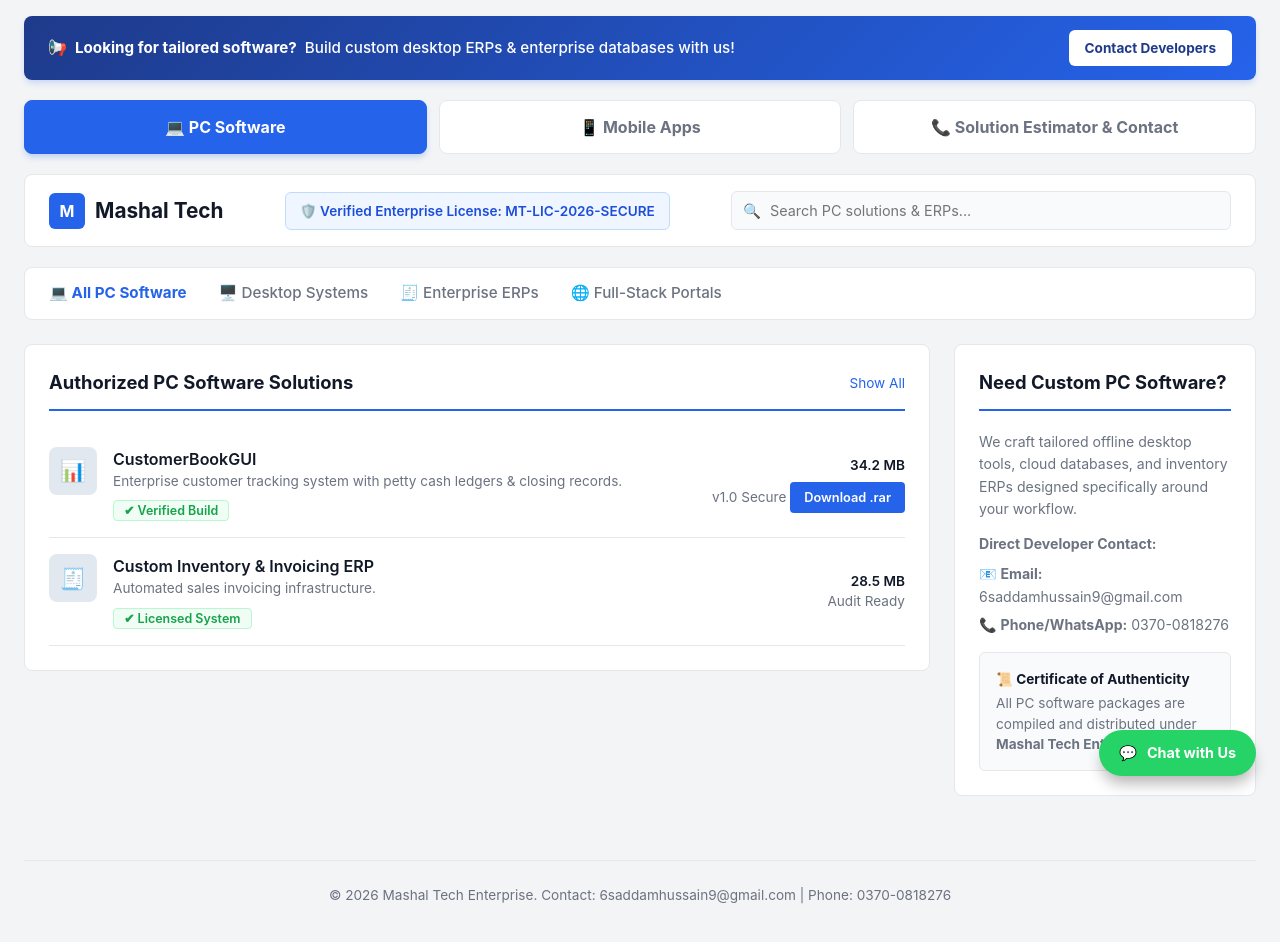
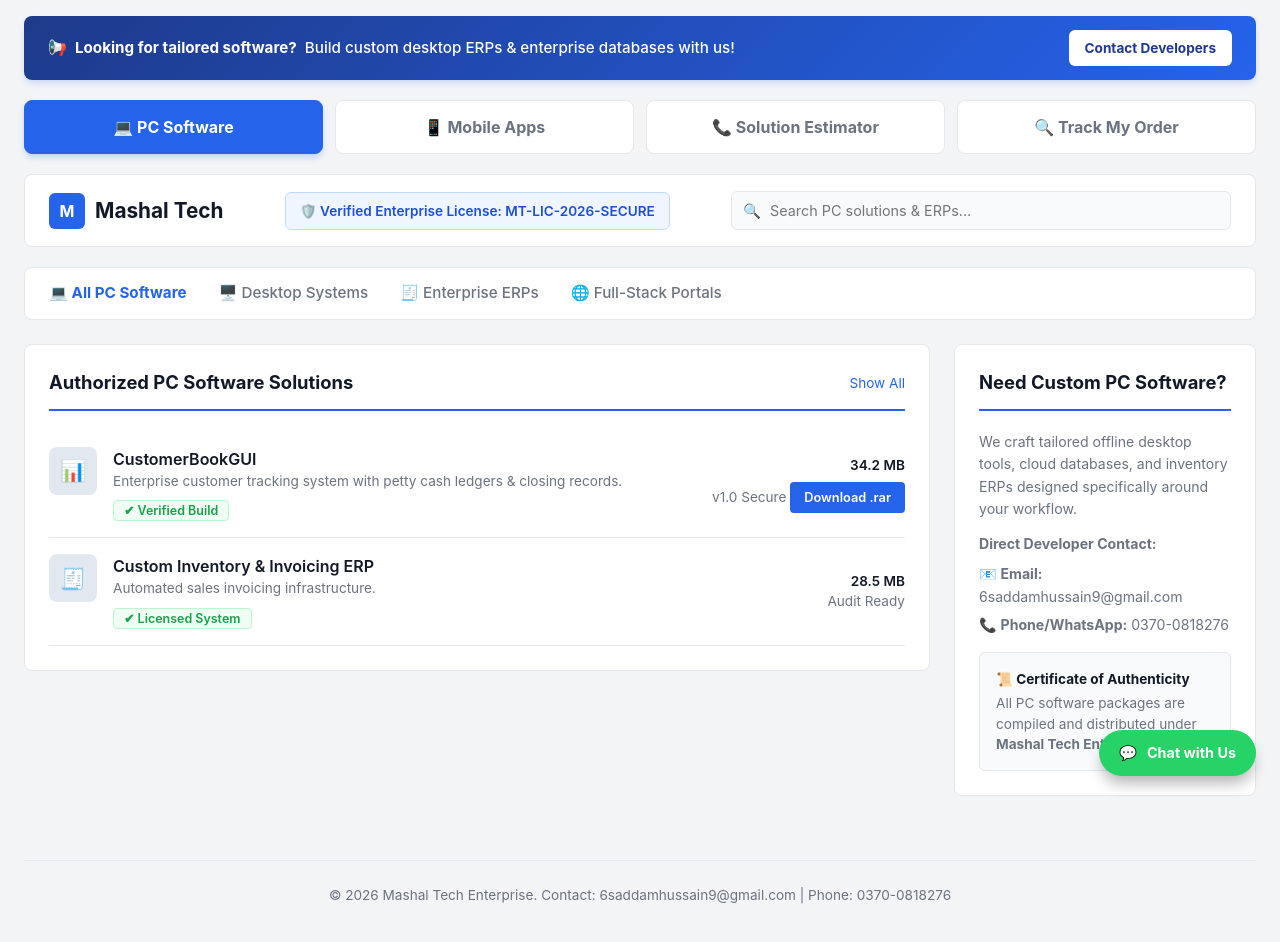
Before and after one commit to SaddamHussain322/mashal-tech-store, a plain HTML site: page index.html in a window 1280 px wide. Drawn offline with Linux system fonts and the light colour scheme.

Commit message:
Update index.html

```diff
--- a/index.html
+++ b/index.html
@@ -31,9 +31,9 @@
         .custom-banner-btn { background: #ffffff; color: #1e3a8a; padding: 8px 16px; border-radius: 6px; font-size: 0.85rem; font-weight: 700; text-decoration: none; transition: background 0.15s; }
         .custom-banner-btn:hover { background: #f1f5f9; }
 
-        .platform-tabs { display: flex; gap: 12px; margin-bottom: 20px; }
+        .platform-tabs { display: flex; gap: 12px; margin-bottom: 20px; flex-wrap: wrap; }
         .platform-btn {
-            flex: 1; padding: 14px 20px; background: var(--surface); border: 1px solid var(--border);
+            flex: 1; min-width: 160px; padding: 14px 20px; background: var(--surface); border: 1px solid var(--border);
             border-radius: 8px; font-size: 1rem; font-weight: 700; color: var(--text-muted);
             text-decoration: none; text-align: center; display: flex; align-items: center; justify-content: center; gap: 8px;
             transition: all 0.2s ease;
@@ -92,7 +92,6 @@
         .value-box { background: #eff6ff; border-left: 4px solid var(--accent); padding: 14px 18px; border-radius: 4px; margin: 18px 0; font-size: 0.88rem; color: #1e40af; }
         .license-box { background: #f8fafc; border: 1px solid var(--border); border-radius: 6px; padding: 16px; margin-top: 15px; font-size: 0.85rem; color: var(--text-muted); }
 
-        /* Floating WhatsApp Button */
         .floating-whatsapp { position: fixed; bottom: 24px; right: 24px; background: #25d366; color: white; border-radius: 50px; padding: 12px 20px; display: flex; align-items: center; gap: 10px; box-shadow: 0 10px 15px -3px rgba(0,0,0,0.3); text-decoration: none; font-weight: 700; font-size: 0.9rem; z-index: 9999; transition: transform 0.2s ease, background-color 0.2s ease; }
         .floating-whatsapp:hover { background: #1ebe5d; transform: translateY(-3px); }
 
@@ -110,7 +109,8 @@
         <div class="platform-tabs">
             <a href="index.html" class="platform-btn active">💻 PC Software</a>
             <a href="mobile.html" class="platform-btn">📱 Mobile Apps</a>
-            <a href="contact.html" class="platform-btn">📞 Solution Estimator & Contact</a>
+            <a href="contact.html" class="platform-btn">📞 Solution Estimator</a>
+            <a href="track.html" class="platform-btn">🔍 Track My Order</a>
         </div>
 
         <div class="top-nav">
@@ -228,7 +228,6 @@
         </div>
     </div>
 
-    <!-- Floating WhatsApp Button -->
     <a href="#" onclick="openQuickWhatsApp(); return false;" class="floating-whatsapp">
         <span>💬</span> <span>Chat with Us</span>
     </a>
```
